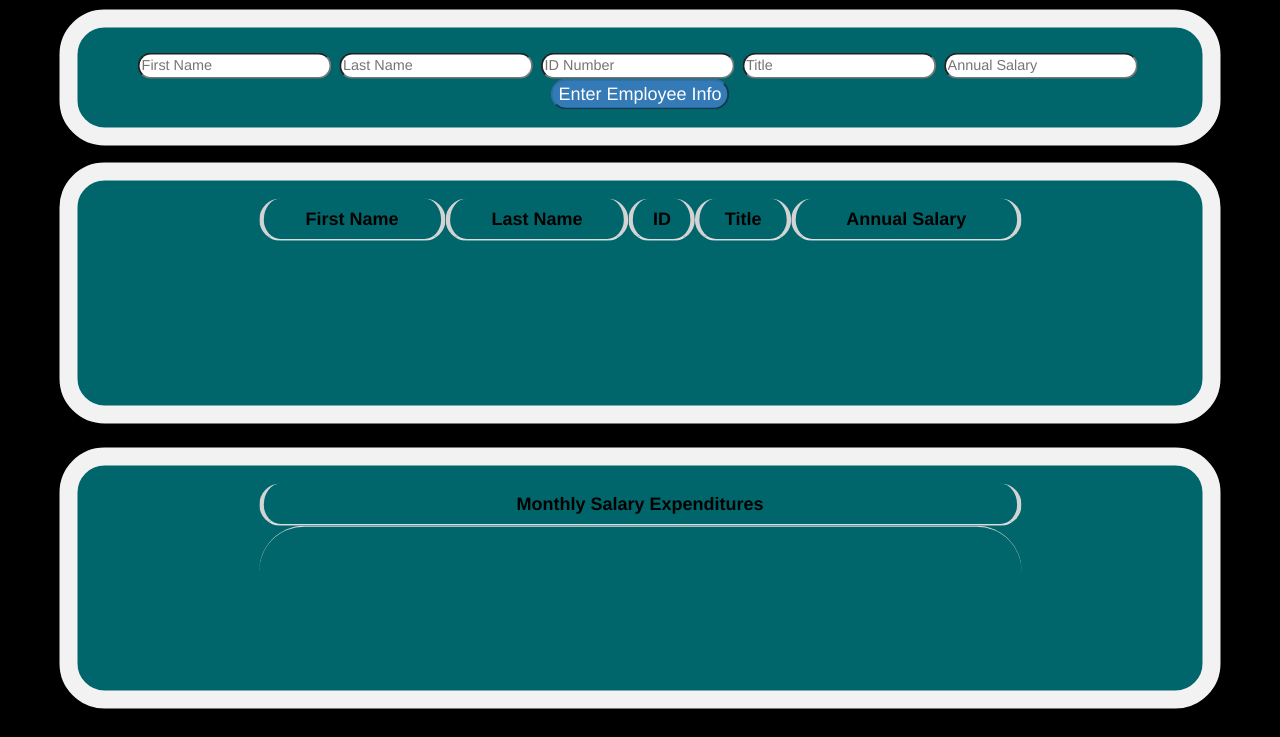
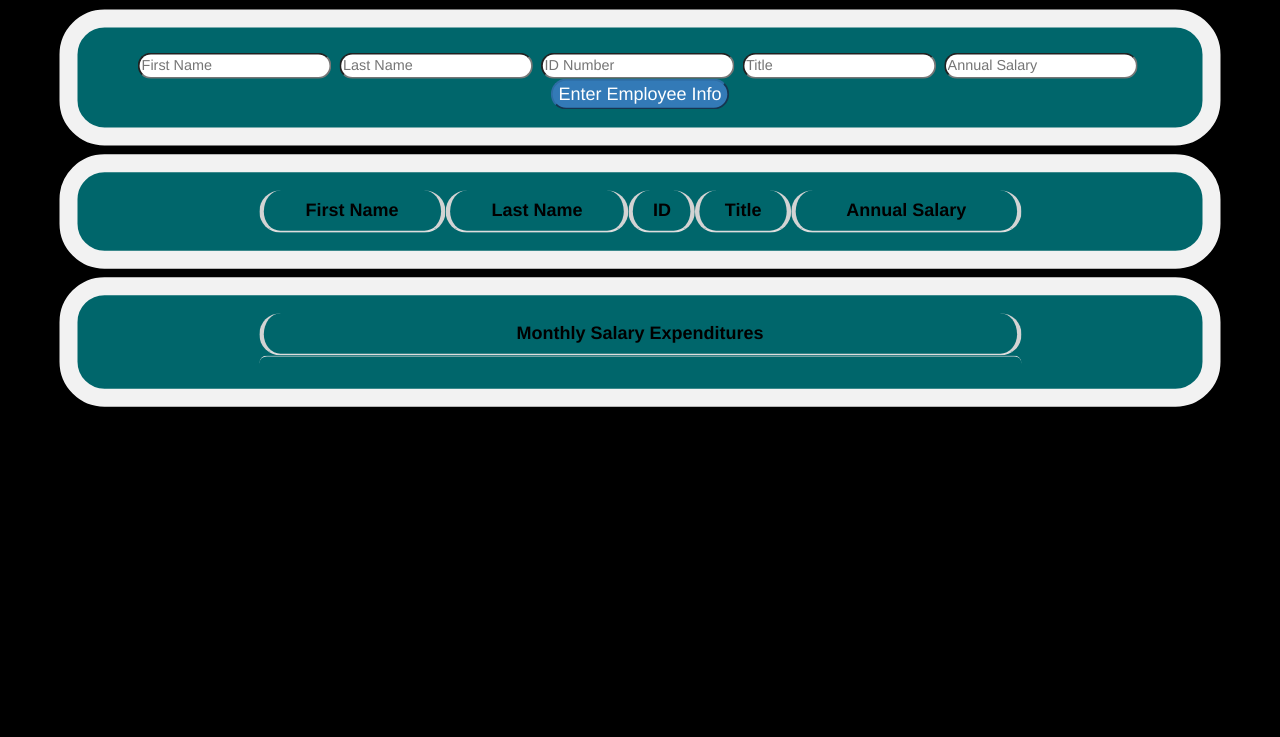
Before and after one commit to pauldunkirk/wk5_full, a website: page public/index.html in a window 1280 px wide. Shown: the part 63-800 px from the top of the page. Drawn offline with Linux system fonts and the light colour scheme; no server answers.

Commit message:
fixed salary div

```diff
--- a/public/css/styles.css
+++ b/public/css/styles.css
@@ -85,8 +85,8 @@ input {
     /*float: none;*/
     border-collapse: separate;
     /*empty-cells: show;*/
-    height: 15em;
-    overflow: auto;
+    /*height: 15em;
+    overflow: auto;*/
 }
 
 td {
```
